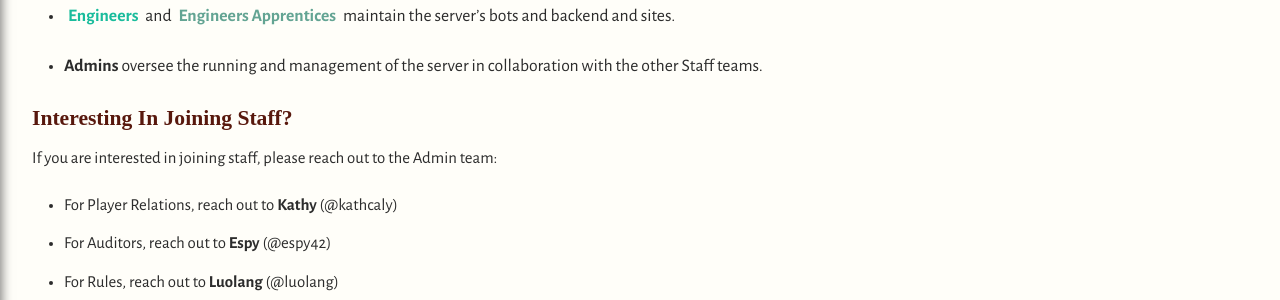
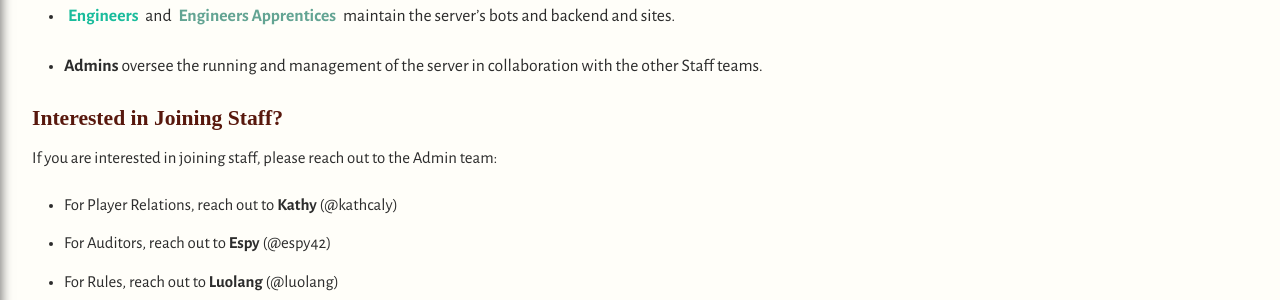
Before and after one commit to coconutswallow/Guides, a Jekyll site: the page built from _rules/server-roles.md, in a window 1280 px wide and 900 px high, scrolled down 665 px. Shown: the part 154-454 px from the top of the window. Built offline with Jekyll 4.4.1, drawn with Linux system fonts in a browser that asks for light colours; some web fonts are replaced; a script that is not in the unit is left out.

Commit message:
Update server-roles.md

```diff
--- a/_rules/server-roles.md
+++ b/_rules/server-roles.md
@@ -24,7 +24,7 @@
 
 * <span class="role-admin">**Admins**</span> oversee the running and management of the server in collaboration with the other Staff teams.
 
-#### Interesting In Joining Staff?
+#### Interested in Joining Staff?
 
 If you are interested in joining staff, please reach out to the Admin team:
 
```
